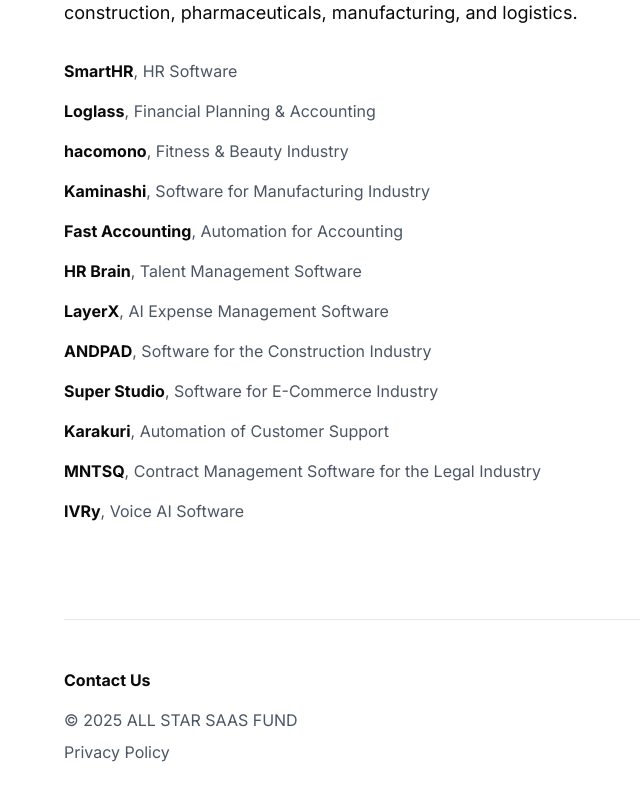
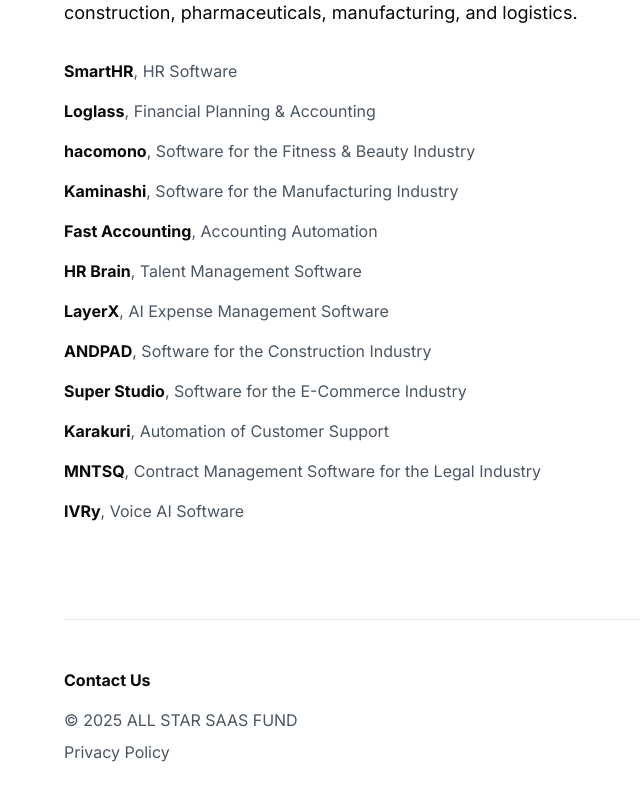
Before and after one commit to heromaeda/allstarglobal, a Next.js app: page / in a window 1280 px wide. Shown: the part 1114-1914 px from the top of the page, without its empty margins (32-672 px from the left). Built offline with nearby package versions, Linux system fonts and the light colour scheme.

Commit message:
made changes to page

```diff
--- a/app/page.tsx
+++ b/app/page.tsx
@@ -76,15 +76,15 @@
             </li>
             <li>
               <Link href="https://www.hacomono.jp/" className="font-bold hover:underline">hacomono</Link>
-              <span className="text-gray-600">, Fitness & Beauty Industry</span>
+              <span className="text-gray-600">, Software for the Fitness & Beauty Industry</span>
             </li>
             <li>
               <Link href="https://kaminashi.jp/" className="font-bold hover:underline">Kaminashi</Link>
-              <span className="text-gray-600">, Software for Manufacturing Industry </span>
+              <span className="text-gray-600">, Software for the Manufacturing Industry </span>
             </li>
             <li>
               <Link href="https://www.fastaccounting.jp/en/" className="font-bold hover:underline">Fast Accounting</Link>
-              <span className="text-gray-600">, Automation for Accounting</span>
+              <span className="text-gray-600">, Accounting Automation</span>
             </li>
             <li>
               <Link href="https://www.hrbrain.jp/" className="font-bold hover:underline">HR Brain</Link>
@@ -100,7 +100,7 @@
             </li>
             <li>
               <Link href="https://www.super-studio.jp/" className="font-bold hover:underline">Super Studio</Link>
-              <span className="text-gray-600">, Software for E-Commerce Industry</span>
+              <span className="text-gray-600">, Software for the E-Commerce Industry</span>
             </li>
             <li>
               <Link href="https://karakuri.ai/" className="font-bold hover:underline">Karakuri</Link>
```
